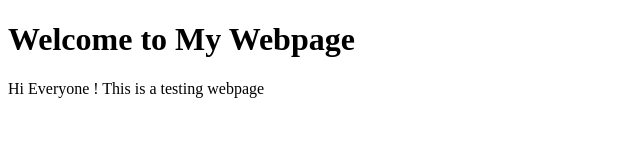
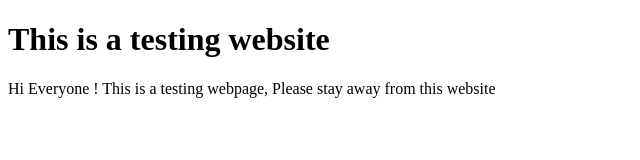
Before and after one commit to Dilkhush7134/Devops_project_CI_CD, a plain HTML site: page index.html in a window 1280 px wide. Shown: the whole page, without its empty margins (0-640 px from the left). Drawn offline with Linux system fonts and the light colour scheme.

Commit message:
Update index.html

```diff
--- a/index.html
+++ b/index.html
@@ -4,7 +4,7 @@
   <title>My Simple Webpage</title>
 </head>
 <body>
-  <h1>Welcome to My Webpage</h1>
-  <p>Hi Everyone ! This is a testing webpage</p>
+  <h1>This is a testing website</h1>
+  <p>Hi Everyone ! This is a testing webpage, Please stay away from this website</p>
 </body>
 </html>
```
